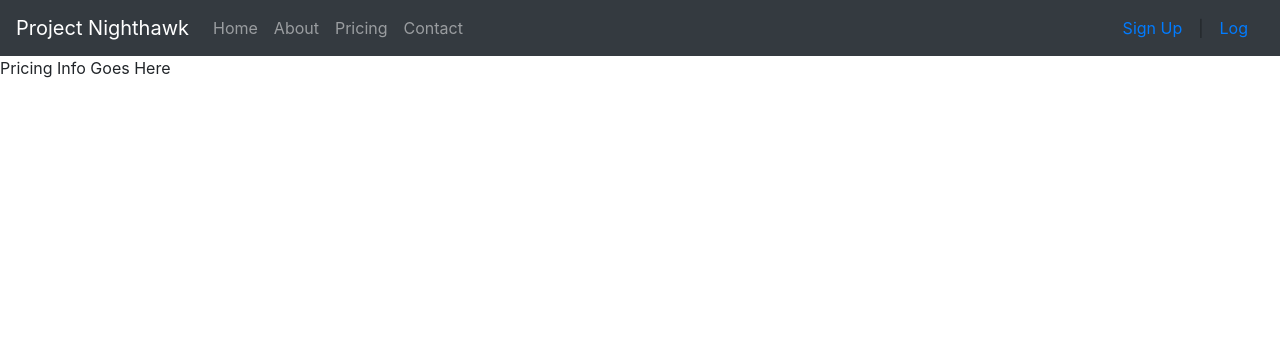
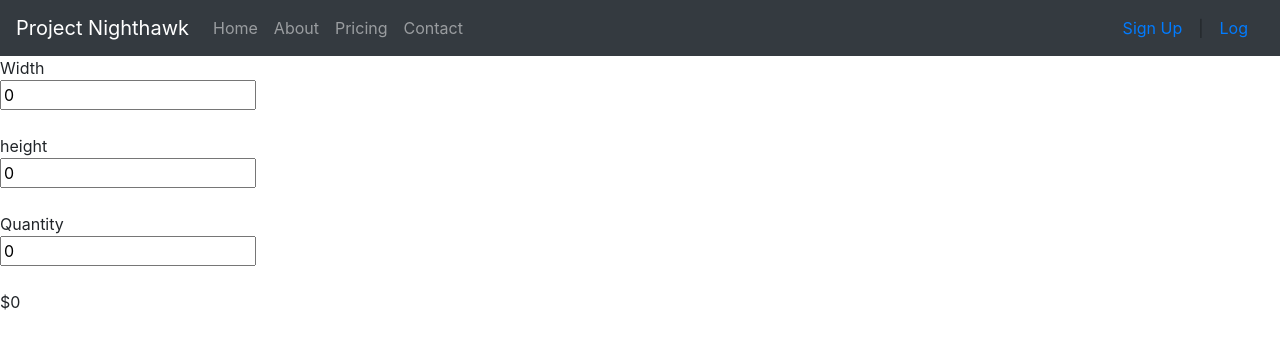
Before and after one commit to danieljhawn/project-nighthawk, a React (Create React App) app: page /pricing in a window 1280 px wide. Shown: the top 346 px of the page. Built offline with nearby package versions, Linux system fonts and the light colour scheme.

Commit message:
moves stickerCalc back to the pricing page

```diff
--- a/src/components/StickerCalc.js
+++ b/src/components/StickerCalc.js
@@ -1,4 +1,5 @@
 import React, { useState, useEffect } from 'react';
+import { Form } from 'react-bootstrap';
 
 function StickerCalc() {
 
@@ -8,10 +9,10 @@ function StickerCalc() {
     const [height, setHeight] = useState(0);
     const [cost, setCost] = useState(0);
     // const [base, setBase] = useState(0);
-    const basePrice = 2;
+    const basePrice = 0.05;
 
-    useEffect(() => {setArea(width * height)}, [width, height])
-    useEffect(() => {calcPrice()}, [area, qty])
+    useEffect(() => { setArea(width * height) }, [width, height])
+    useEffect(() => { calcPrice() }, [area, qty])
 
     const handleInputChange = event => {
         const { name, value } = event.target
@@ -37,8 +38,9 @@ function StickerCalc() {
     }
 
     return (
-        <div>
-            <form className="form">
+        <div className="p3">
+            <div>Width</div>
+            <Form className="form">
                 <input
                     value={width}
                     name="width"
@@ -46,6 +48,7 @@ function StickerCalc() {
                     type="number"
                     placeholder="0.0"
                 /><br /><br />
+                <div>height</div>
                 <input
                     value={height}
                     name="height"
@@ -53,6 +56,7 @@ function StickerCalc() {
                     type="number"
                     placeholder="0.0"
                 /><br /><br />
+                <div>Quantity</div>
                 <input
                     value={qty}
                     name="qty"
@@ -60,10 +64,12 @@ function StickerCalc() {
                     type="number"
                     placeholder="100"
                 /><br /><br />
-                {console.log("area - "+[area])}
-                {console.log("qty - "+[qty])}
-                {console.log("cost - $"+[cost])}
-            </form>
+                <div>${cost}</div>
+
+                {console.log("area - " + [area])}
+                {console.log("qty - " + [qty])}
+                {console.log("cost - $" + [cost])}
+            </Form>
 
         </div>
     )
--- a/src/pages/Home.js
+++ b/src/pages/Home.js
@@ -1,6 +1,5 @@
 import React from 'react';
 import { Link } from 'react-router-dom';
-import StickerCalc from '../components/StickerCalc';
 
 function Home() {
     return (
@@ -9,7 +8,7 @@ function Home() {
             <h2>The first rule of Project Nighthawk is: NO FIGHT CLUB REFERENCES </h2>  */}
             <Link to= "/about">About</Link> |
             <Link to= "/signup"> Sign Up</Link><br/><br/>
-            <StickerCalc />
+
         </div>
     )
 }
--- a/src/pages/Pricing.js
+++ b/src/pages/Pricing.js
@@ -1,9 +1,11 @@
 import React from 'react'
+import StickerCalc from '../components/StickerCalc';
+
 
 function Pricing() {
     return (
         <div>
-            Pricing Info Goes Here
+            <StickerCalc />
         </div>
     )
 }
```
